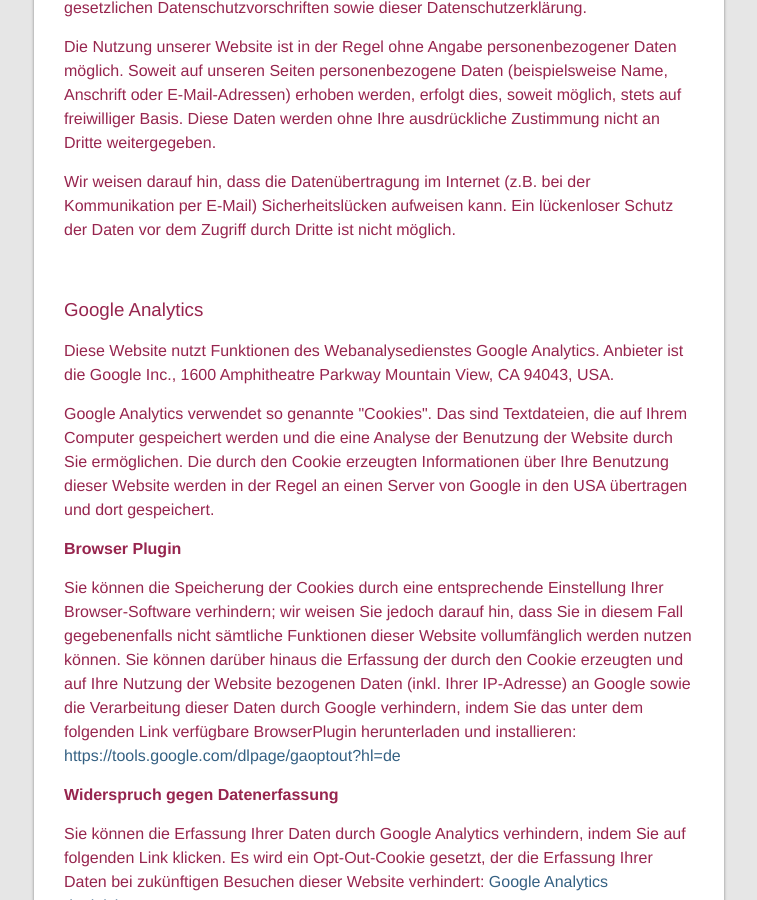
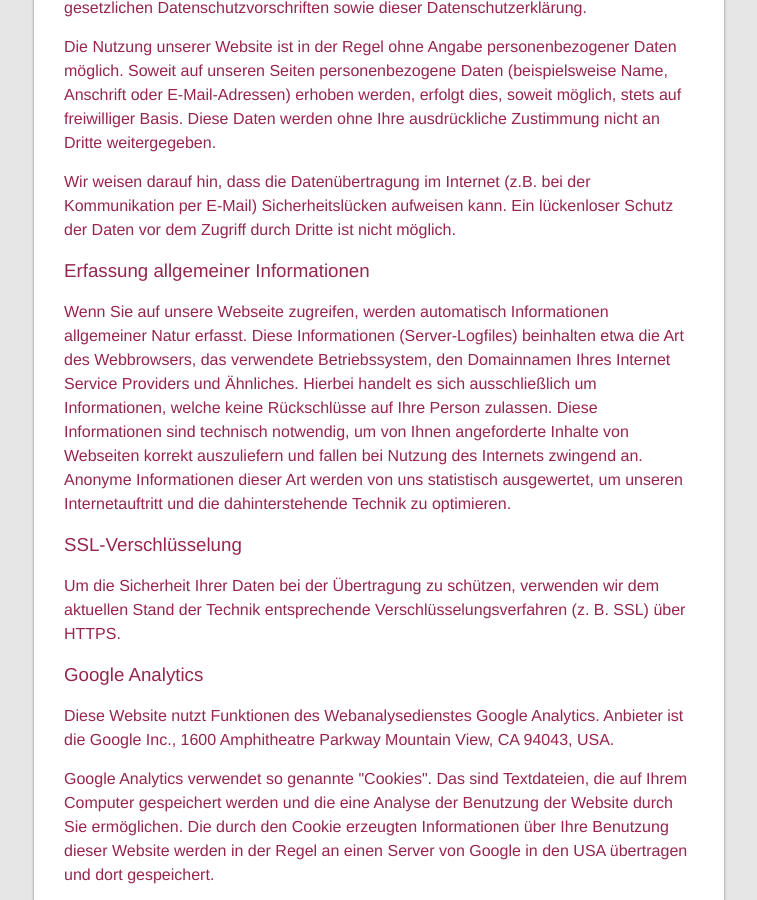
Before and after one commit to davidbasalla/physio_website_2, a Jekyll site: the page built from impressum.html, in a window 1280 px wide and 900 px high, scrolled down 2410 px. Shown: the whole window, without its empty margins (261-1018 px from the left). Built offline with Jekyll 4.4.1, drawn with Linux system fonts in a browser that asks for light colours.

Commit message:
Update GDPR

```diff
--- a/impressum.html
+++ b/impressum.html
@@ -83,10 +83,17 @@
     (z.B. bei der Kommunikation per E-Mail) Sicherheitsl&uuml;cken aufweisen kann. Ein l&uuml;ckenloser
     Schutz der Daten vor dem Zugriff durch Dritte ist nicht m&ouml;glich.
   </p>
-  <p>
-    &nbsp;
 
+    <h3>Erfassung allgemeiner Informationen</h3>
+    <p>
+      Wenn Sie auf unsere Webseite zugreifen, werden automatisch Informationen allgemeiner Natur erfasst. Diese Informationen (Server-Logfiles) beinhalten etwa die Art des Webbrowsers, das verwendete Betriebssystem, den Domainnamen Ihres Internet Service Providers und Ähnliches. Hierbei handelt es sich ausschließlich um Informationen, welche keine Rückschlüsse auf Ihre Person zulassen. Diese Informationen sind technisch notwendig, um von Ihnen angeforderte Inhalte von Webseiten korrekt auszuliefern und fallen bei Nutzung des Internets zwingend an. Anonyme Informationen dieser Art werden von uns statistisch ausgewertet, um unseren Internetauftritt und die dahinterstehende Technik zu optimieren.
     </p>
+
+    <h3>SSL-Verschlüsselung</h3>
+    <p>
+      Um die Sicherheit Ihrer Daten bei der Übertragung zu schützen, verwenden wir dem aktuellen Stand der Technik entsprechende Verschlüsselungsverfahren (z. B. SSL) über HTTPS.
+    </p>
+
     <h3>Google Analytics</h3>
     <p>
       Diese Website nutzt Funktionen des Webanalysedienstes Google Analytics. Anbieter
@@ -127,9 +134,6 @@
     <a href="https://support.google.com/analytics/answer/6004245?hl=de"
     target="_blank">https://support.google.com/analytics/answer/6004245?hl=de</a>
   </p>
-  <p>
-    &nbsp;
-  </p>
 
   <h3>Recht auf Auskunft, L&ouml;schung, Sperrung</h3>
 
```
